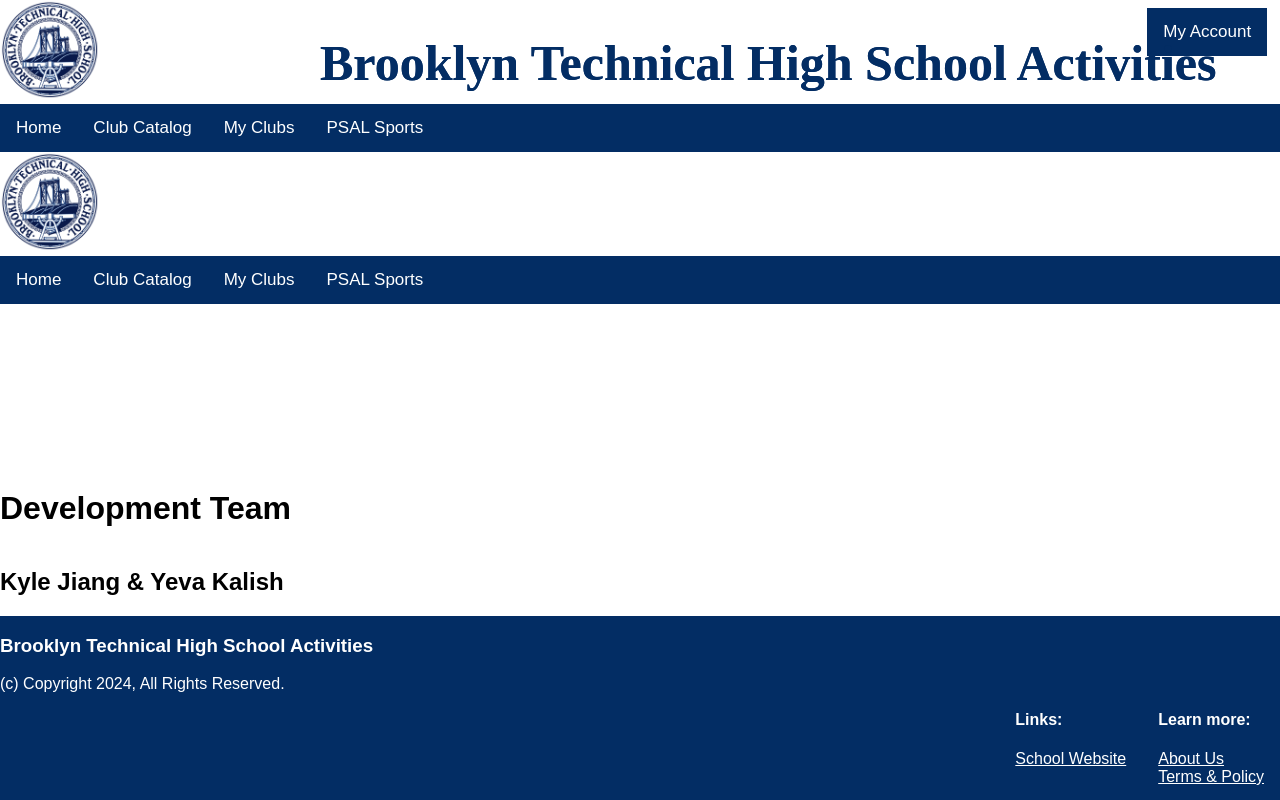
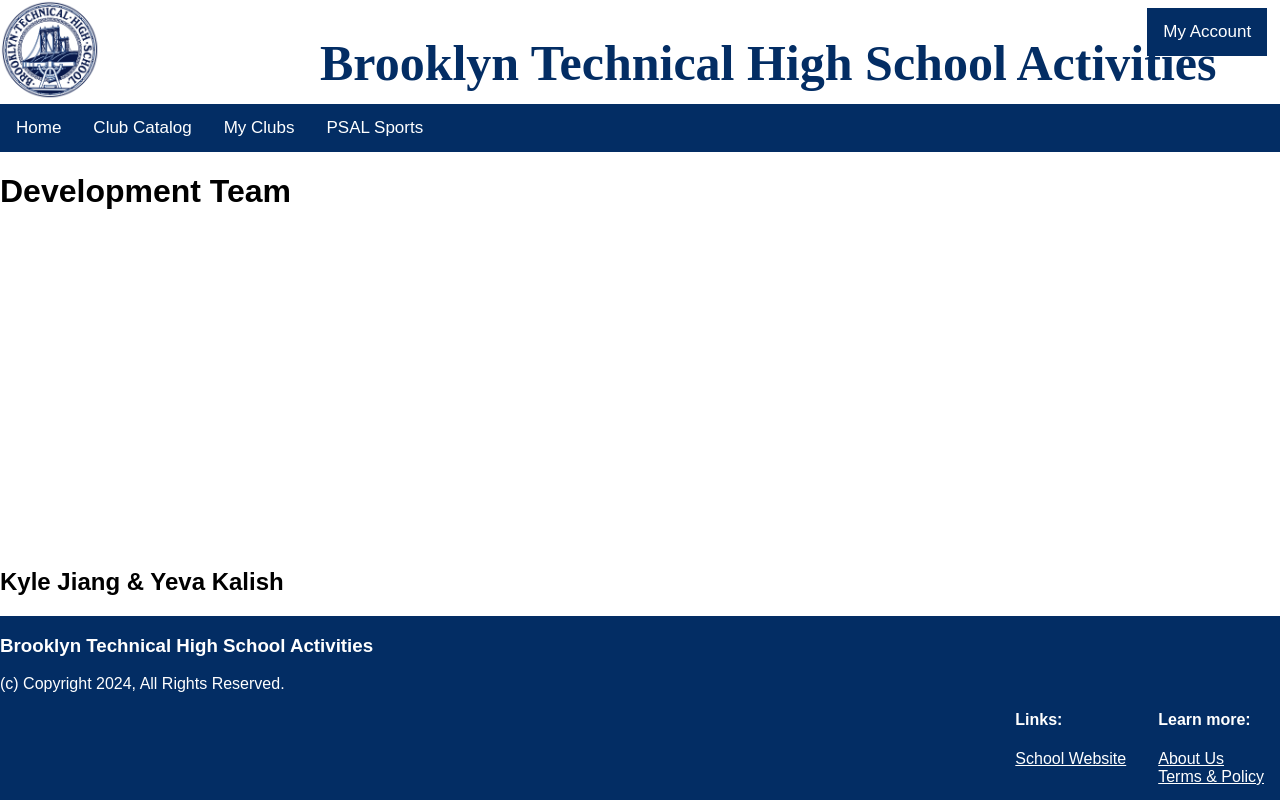
Before and after one commit to pardon-da-wage-duck/club-website, a website: page about-us/about-us.html in a window 1280 px wide. Drawn offline with Linux system fonts and the light colour scheme; files that its build step writes are made by us from their sources.

Commit message:
updated some stuff.

```diff
--- a/about-us/about-us.html
+++ b/about-us/about-us.html
@@ -23,17 +23,6 @@
       </nav>
     </header>
   <body>
-    <header>
-      <a href = "../homepage/home.html"><img src = "../universal/images/bths_logo.png" width = "100px" alt = "bths school logo"></a>
-      <h1 id = "website_name">Brooklyn Technical High School Activities</h1>
-
-      <nav>
-        <a href = "../homepage/home.html">Home</a>
-        <a href = "../club-catalog/club-catalog.html">Club Catalog</a>
-        <a href = "../my-clubs/my-clubs.html">My Clubs</a>
-        <a href = "https://www.psal.org/profiles/team-profile.aspx#010/13507">PSAL Sports</a>
-      </nav>
-    </header>
 
     <h1>Development Team</h1>
     <h2>Kyle Jiang & Yeva Kalish</h2>
```
Also changed, not shown: data.js (+4 -4 lines), terms-policy.html (+1 -1 lines), README.md.
